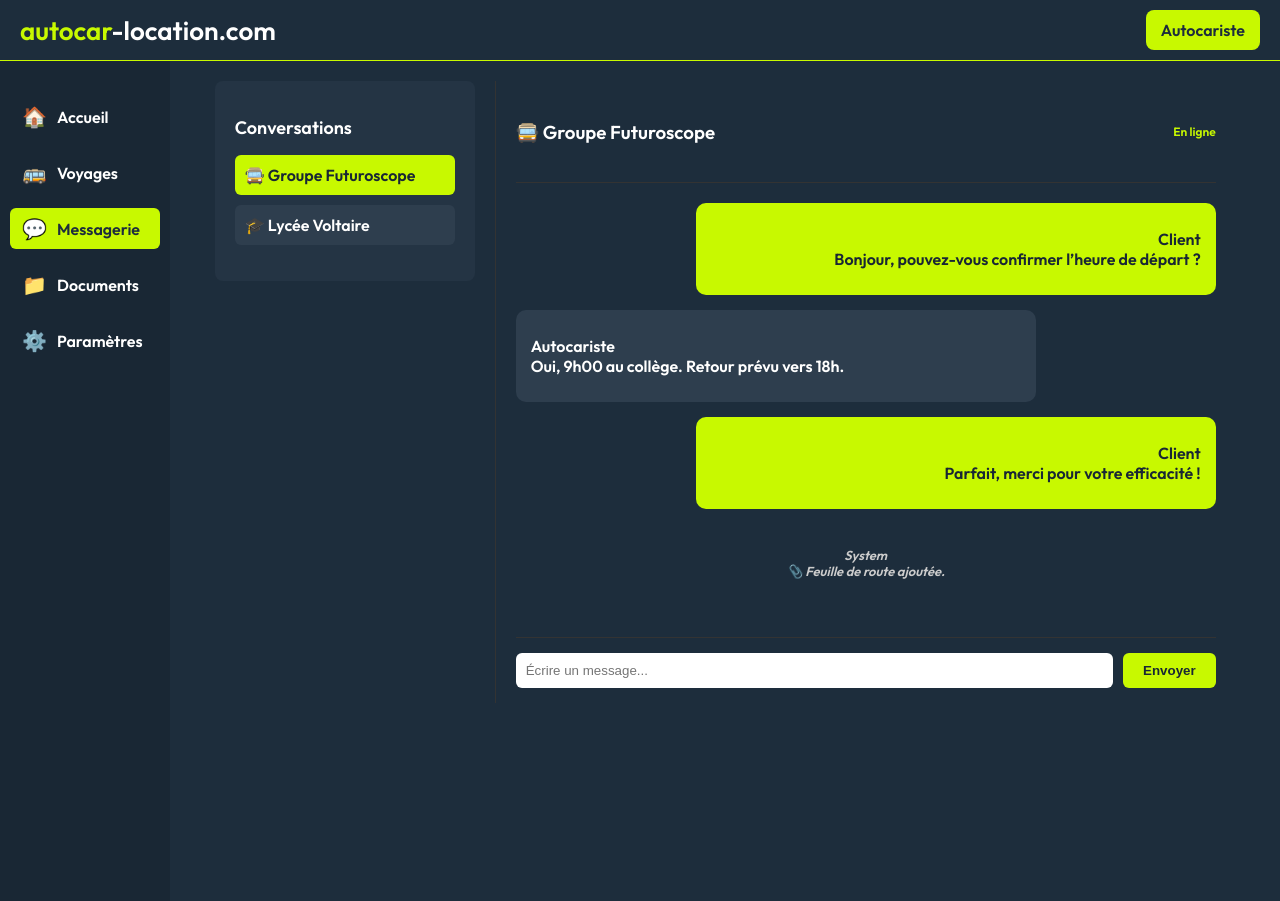
After one commit to NoahEpi/Autocar-location-Neotravel, a Flask app: page /messagerie in a window 1280 px wide. The commit adds this page. Run offline with Flask 3, Linux system fonts and the light colour scheme.

Commit message:
Messagerie fonctionnel

```diff
--- a/neotravel_app/app.py
+++ b/neotravel_app/app.py
@@ -1,4 +1,4 @@
-from flask import Flask, render_template
+from flask import Flask, render_template, request
 
 app = Flask(__name__)
 
@@ -39,30 +39,62 @@ def autocariste():
     return render_template('dashboard.html', data=data)
 @app.route('/messagerie')
 def messagerie():
+    groupes = [
+        {
+            "nom": "🚍 Groupe Futuroscope",
+            "messages": [
+                {"auteur": "Client", "message": "Bonjour, pouvez-vous confirmer l’heure de départ ?"},
+                {"auteur": "Autocariste", "message": "Oui, 9h00 au collège. Retour prévu vers 18h."},
+                {"auteur": "Client", "message": "Parfait, merci pour votre efficacité !"},
+                {"auteur": "System", "message": "📎 Feuille de route ajoutée."}
+            ]
+        },
+        {
+            "nom": "🎓 Lycée Voltaire",
+            "messages": [
+                {"auteur": "Client", "message": "Bonjour"},
+                {"auteur": "Autocariste", "message": "Bonjour, je vous écoute."}
+            ]
+        }
+    ]
+    index = int(request.args.get("groupe", 0))
     data = {
-        "role": "client",  # ou "autocariste" selon le contexte utilisateur
-        "conversation": [
-            {"auteur": "Client", "message": "Bonjour, pouvez-vous confirmer l'heure de départ du 5 juin ?"},
-            {"auteur": "Autocariste", "message": "Oui, départ prévu à 9h00 depuis Bordeaux comme indiqué dans la feuille de route."},
-            {"auteur": "Client", "message": "Merci ! On prévoit une arrivée vers midi ?"},
-            {"auteur": "Autocariste", "message": "Exactement, arrivée estimée à 11h50 au Futuroscope."},
-            {"auteur": "System", "message": "📎 Feuille de route.pdf ajoutée"}
-        ]
+        "role": "client",
+        "nom_utilisateur": "Client",  # pour comparaison fiable
+        "groupes": groupes,
+        "groupe_actif": index,
+        "conversation": groupes[index]["messages"]
     }
-    return render_template('messagerie.html', data=data)
+    return render_template("messagerie.html", data=data)
 @app.route('/messagerie-autocariste')
 def messagerie_autocariste():
+    groupes = [
+        {
+            "nom": "🚍 Groupe Futuroscope",
+            "messages": [
+                {"auteur": "Client", "message": "Bonjour, pouvez-vous confirmer l’heure de départ ?"},
+                {"auteur": "Autocariste", "message": "Oui, 9h00 au collège. Retour prévu vers 18h."},
+                {"auteur": "Client", "message": "Parfait, merci pour votre efficacité !"},
+                {"auteur": "System", "message": "📎 Feuille de route ajoutée."}
+            ]
+        },
+        {
+            "nom": "🎓 Lycée Voltaire",
+            "messages": [
+                {"auteur": "Client", "message": "Bonjour"},
+                {"auteur": "Autocariste", "message": "Bonjour, je vous écoute."}
+            ]
+        }
+    ]
+    index = int(request.args.get("groupe", 0))
     data = {
         "role": "autocariste",
-        "conversation": [
-            {"auteur": "Client", "message": "Bonjour, pouvez-vous nous envoyer la feuille de route ?"},
-            {"auteur": "Autocariste", "message": "Oui, elle est disponible dans votre espace documents."},
-            {"auteur": "Client", "message": "Parfait, merci pour la réactivité."},
-            {"auteur": "Autocariste", "message": "Avec plaisir, départ confirmé pour 9h."},
-            {"auteur": "System", "message": "📎 Feuille de route.pdf ajoutée"}
-        ]
+        "nom_utilisateur": "Autocariste",
+        "groupes": groupes,
+        "groupe_actif": index,
+        "conversation": groupes[index]["messages"]
     }
-    return render_template('messagerie.html', data=data)
+    return render_template("messagerie.html", data=data)
 
 
 if __name__ == '__main__':
--- a/neotravel_app/static/style.css
+++ b/neotravel_app/static/style.css
@@ -216,7 +216,19 @@ th, td {
   color: #192734;
   font-weight: bold;
 }
-
+.group-button {
+  background: none;
+  border: none;
+  padding: 0;
+  color: inherit;
+  font: inherit;
+  text-align: left;
+  cursor: pointer;
+  width: 100%;
+}
+.group-button:hover {
+  color: #1d2d3c;
+}
 /* --------- Panneau de discussion --------- */
 .chat-panel {
   flex: 1;
--- a/neotravel_app/templates/dashboard.html
+++ b/neotravel_app/templates/dashboard.html
@@ -4,6 +4,7 @@
   <meta charset="UTF-8">
   <title>autocar-location.com</title>
   <link rel="stylesheet" href="/static/style.css">
+  <link href="https://fonts.googleapis.com/css2?family=Outfit:wght@600&display=swap" rel="stylesheet">
 </head>
 <body>
   <header class="top-bar">
@@ -20,7 +21,7 @@
   <ul class="menu">
   <li class="active"><a href="#accueil"><span class="icon">🏠</span><span class="label">Accueil</span></a></li>
   <li><a href="#trajets"><span class="icon">🚌</span><span class="label">Trajets</span></a></li>
-  <li><a href="#messagerie"><span class="icon">💬</span><span class="label">Messagerie</span></a></li>
+  <li class="active"><a href="{{ url_for('messagerie') if data.role == 'client' else url_for('messagerie_autocariste') }}"><span class="icon">💬</span><span class="label">Messagerie</span></a></li>
   <li><a href="#documents"><span class="icon">📁</span><span class="label">Documents</span></a></li>
 
   {% if data.role == 'autocariste' %}
--- /dev/null
+++ b/neotravel_app/templates/messagerie.html
@@ -0,0 +1,81 @@
+<!DOCTYPE html>
+<html lang="fr">
+<head>
+  <meta charset="UTF-8">
+  <title>Messagerie – Neotravel</title>
+  <link rel="stylesheet" href="/static/style.css">
+  <link href="https://fonts.googleapis.com/css2?family=Outfit:wght@600&display=swap" rel="stylesheet">
+</head>
+<body>
+  <header class="top-bar">
+    <div class="title">
+      <span class="logo-green">autocar</span><span class="logo-white">-location.com</span>
+    </div>
+    <a class="switch-btn" href="{{ url_for('autocariste') if data.role == 'client' else url_for('client') }}">
+      {{ 'Autocariste' if data.role == 'client' else 'Client' }}
+    </a>
+  </header>
+
+  <div class="container">
+    <aside class="sidebar">
+      <ul class="menu">
+        <li><a href="/"><span class="icon">🏠</span><span class="label">Accueil</span></a></li>
+        {% if data.role == 'client' %}
+          <li><a href="#trajets"><span class="icon">🚌</span><span class="label">Voyages</span></a></li>
+          <li class="active"><a href="#messagerie"><span class="icon">💬</span><span class="label">Messagerie</span></a></li>
+          <li><a href="#documents"><span class="icon">📁</span><span class="label">Documents</span></a></li>
+          <li><a href="#parametres"><span class="icon">⚙️</span><span class="label">Paramètres</span></a></li>
+        {% else %}
+          <li><a href="#missions"><span class="icon">📄</span><span class="label">Missions</span></a></li>
+          <li class="active"><a href="#messagerie"><span class="icon">💬</span><span class="label">Messagerie</span></a></li>
+          <li><a href="#documents"><span class="icon">📁</span><span class="label">Documents</span></a></li>
+          <li><a href="#statistiques"><span class="icon">📊</span><span class="label">Statistiques</span></a></li>
+          <li><a href="#parametres"><span class="icon">⚙️</span><span class="label">Paramètres</span></a></li>
+        {% endif %}
+      </ul>
+    </aside>
+
+    <main class="messagerie-main centered">
+      <section class="message-groups">
+        <h2>Conversations</h2>
+        <ul class="group-list">
+          {% for groupe in data.groupes %}
+        <li class="{% if loop.index0 == data.groupe_actif %}active{% endif %}">
+          <form method="get" action="{{ url_for('messagerie_autocariste') if data.role == 'autocariste' else url_for('messagerie') }}">
+            <input type="hidden" name="groupe" value="{{ loop.index0 }}">
+            <button type="submit" class="group-button">{{ groupe.nom }}</button>
+          </form>
+        </li>
+          {% endfor %}
+        </ul>
+      </section>
+
+      <section class="chat-panel">
+        <div class="chat-header">
+          <h3>🚍 Groupe Futuroscope</h3>
+          <span class="chat-status">En ligne</span>
+        </div>
+        <div class="chat-box">
+          {% for m in data.conversation %}
+          <div class="message
+            {% if m.auteur == 'System' %}
+              system
+            {% elif m.auteur == data.nom_utilisateur %}
+              sent
+            {% else %}
+              received
+            {% endif %}
+          ">
+          <p><strong>{{ m.auteur }}</strong><br>{{ m.message }}</p>
+        </div>
+        {% endfor %}
+      </div>
+        <form class="chat-input">
+          <input type="text" placeholder="Écrire un message..." />
+          <button type="submit">Envoyer</button>
+        </form>
+      </section>
+    </main>
+  </div>
+</body>
+</html>
```
